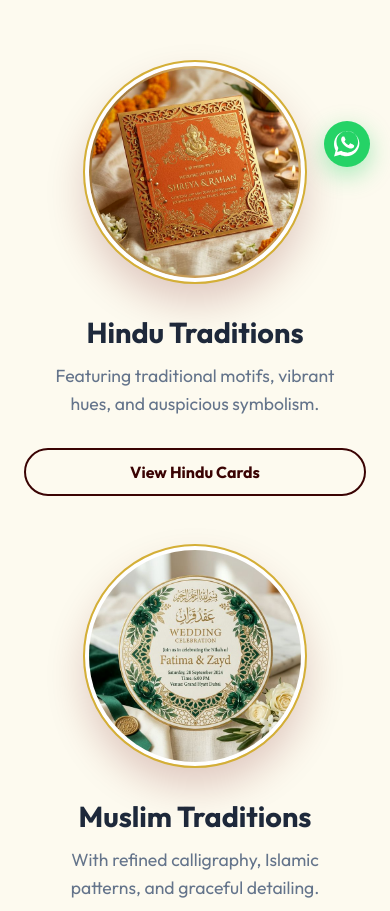
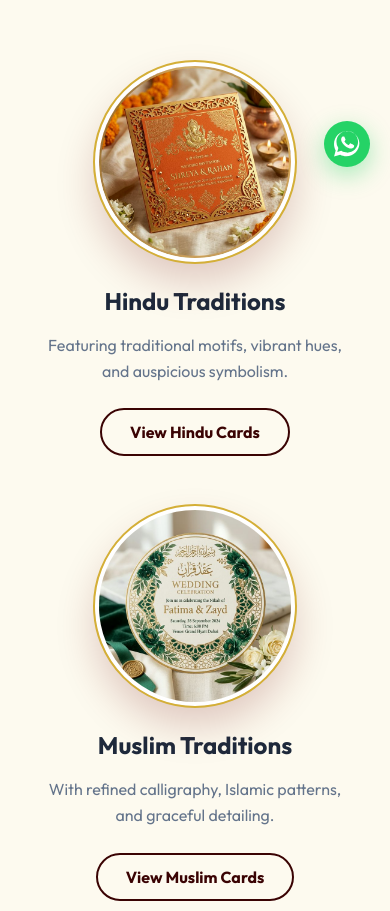
Before and after one commit to meenacards/meena-cards, a React (Vite) app in the folder frontend/: page / in a window 390 px wide. Shown: the part 657-1568 px from the top of the page. Built offline with nearby package versions, Linux system fonts and the light colour scheme; no server answers.

Commit message:
refactor: update invitation routing and enhance category handling in Home and Invitation pages

```diff
--- a/frontend/src/App.jsx
+++ b/frontend/src/App.jsx
@@ -53,6 +53,7 @@ function App() {
           <Route path="/admin" element={<Admin />} />
           <Route path="/latest-arrivals" element={<LatestArrivals />} />
           <Route path="/invitation" element={<Invitation />} />
+          <Route path="/invitation/:category" element={<Invitation />} />
           <Route path="/celebration-boutique" element={<CelebrationBoutique />} />
           <Route path="/product/:id" element={<ProductDetails />} />
         </Routes>
--- a/frontend/src/pages/Home.jsx
+++ b/frontend/src/pages/Home.jsx
@@ -175,7 +175,7 @@ const Home = () => {
               </div>
               <h3>Hindu Traditions</h3>
               <p>Featuring traditional motifs, vibrant hues, and auspicious symbolism.</p>
-              <Link to="/invitation" className="btn-secondary">View Hindu Cards</Link>
+              <Link to="/invitation/Hindu" className="btn-secondary">View Hindu Cards</Link>
             </div>
 
             <div className="religion-card">
@@ -184,7 +184,7 @@ const Home = () => {
               </div>
               <h3>Muslim Traditions</h3>
               <p>With refined calligraphy, Islamic patterns, and graceful detailing.</p>
-              <Link to="/invitation" className="btn-secondary">View Muslim Cards</Link>
+              <Link to="/invitation/Muslim" className="btn-secondary">View Muslim Cards</Link>
             </div>
 
             <div className="religion-card">
@@ -193,7 +193,7 @@ const Home = () => {
               </div>
               <h3>Christian Traditions</h3>
               <p>Blending sophistication with spiritual charm and timeless elegance.</p>
-              <Link to="/invitation" className="btn-secondary">View Christian Cards</Link>
+              <Link to="/invitation/Christian" className="btn-secondary">View Christian Cards</Link>
             </div>
           </div>
         </div>
--- a/frontend/src/pages/Invitation.jsx
+++ b/frontend/src/pages/Invitation.jsx
@@ -1,5 +1,6 @@
 import { Layers } from 'lucide-react';
 import React, { useState, useEffect } from 'react';
+import { useParams } from 'react-router-dom';
 import axios from 'axios';
 import SEO from '../components/SEO';
 import './home.css';
@@ -7,11 +8,22 @@ import './home.css';
 const API_URL = import.meta.env.VITE_API_URL || 'http://localhost:5000';
 
 const Invitation = () => {
+  const { category } = useParams();
   const [cards, setCards] = useState([]);
   const [filteredCards, setFilteredCards] = useState([]);
-  const [activeTradition, setActiveTradition] = useState('All');
+  const [activeTradition, setActiveTradition] = useState(category || 'All');
   const [loading, setLoading] = useState(true);
   const traditions = ['All', 'Hindu', 'Muslim', 'Christian', 'Ear piercing', 'Puberty', 'House warming', 'Friends Card', 'Luxe'];
+
+  // Sync active tradition when URL param changes
+  useEffect(() => {
+    if (category && traditions.includes(category)) {
+      setActiveTradition(category);
+    } else {
+      setActiveTradition('All');
+    }
+    window.scrollTo({ top: 0, behavior: 'smooth' });
+  }, [category]);
 
   // All categories that belong on the Invitation page
   const invitationAllowlist = [
--- a/frontend/src/pages/home.css
+++ b/frontend/src/pages/home.css
@@ -303,6 +303,23 @@
   user-select: none;
 }
 
+/* ── Actual mobile view only (≤768px) ──────────────────────────────────────
+   Mobile desktop mode uses ~980px viewport so this block NEVER fires there.
+   On a real phone (390-768px wide), show images at natural aspect ratio.    */
+@media (max-width: 768px) {
+  .slide-img-wrapper {
+    width: 100%;
+    height: auto;        /* natural height — no forced cropping */
+    overflow: visible;
+  }
+  .slide-banner-img {
+    width: 100%;
+    height: auto;        /* full image, perfectly aligned, no crop */
+    object-fit: unset;
+    display: block;
+  }
+}
+
 /* --- RELIGION SECTION --- */
 .religion-section {
   padding: 100px 0;
@@ -405,14 +422,6 @@
   .slide:not(.text-slide) {
     background-size: 100% 100% !important;
     background-position: center !important;
-  }
-
-
-
-
-  .religion-grid {
-    grid-template-columns: 1fr;
-    gap: 60px;
   }
 
   .card-grid {
@@ -582,9 +591,30 @@
     gap: 30px;
   }
 
+  .religion-card {
+    align-items: center;
+    text-align: center;
+    padding: 0 20px 20px;
+  }
+
   .religion-img-wrapper {
-    width: 220px;
-    height: 220px;
+    width: 200px;
+    height: 200px;
+    margin: 0 auto 24px;
+  }
+
+  .religion-card h3 {
+    font-size: 1.5rem;
+  }
+
+  .religion-card p {
+    padding: 0;
+    font-size: 1rem;
+    margin-bottom: 20px;
+  }
+
+  .btn-secondary {
+    margin-top: 4px;
   }
 }
 
```
